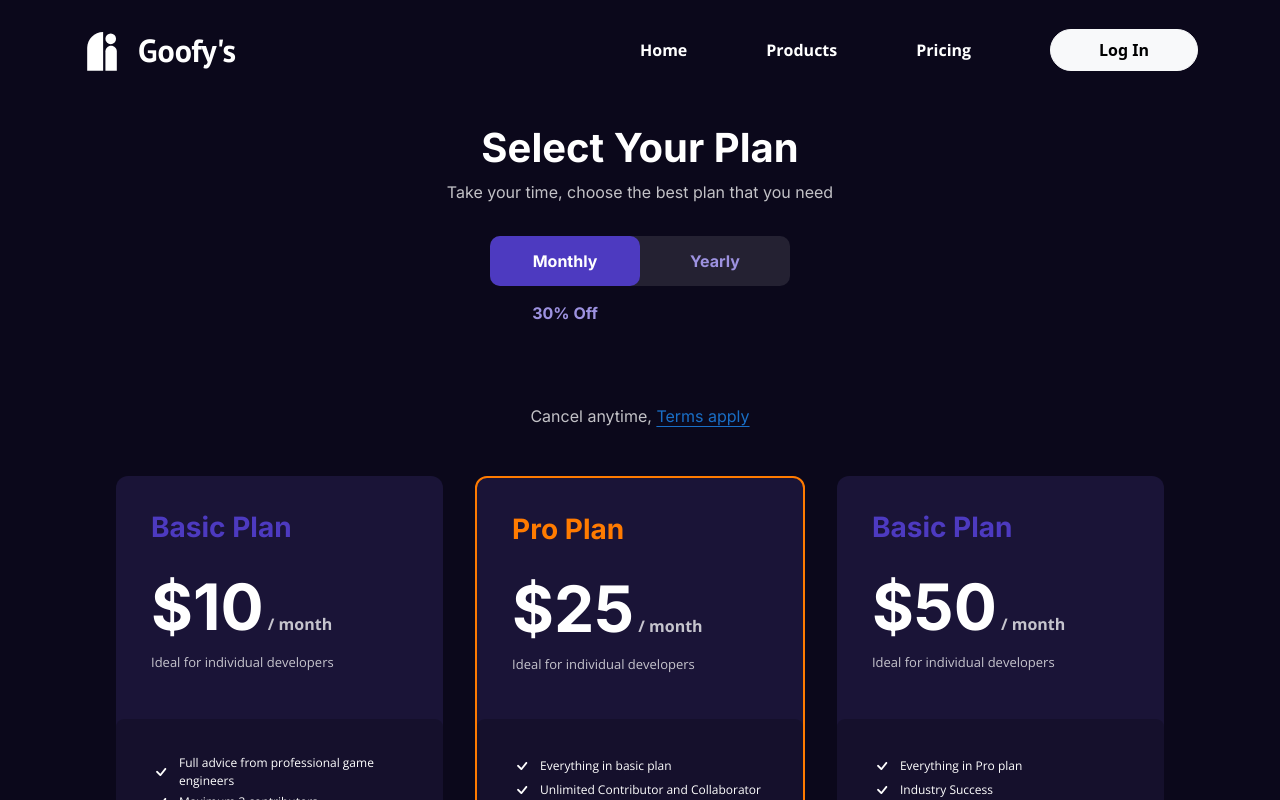
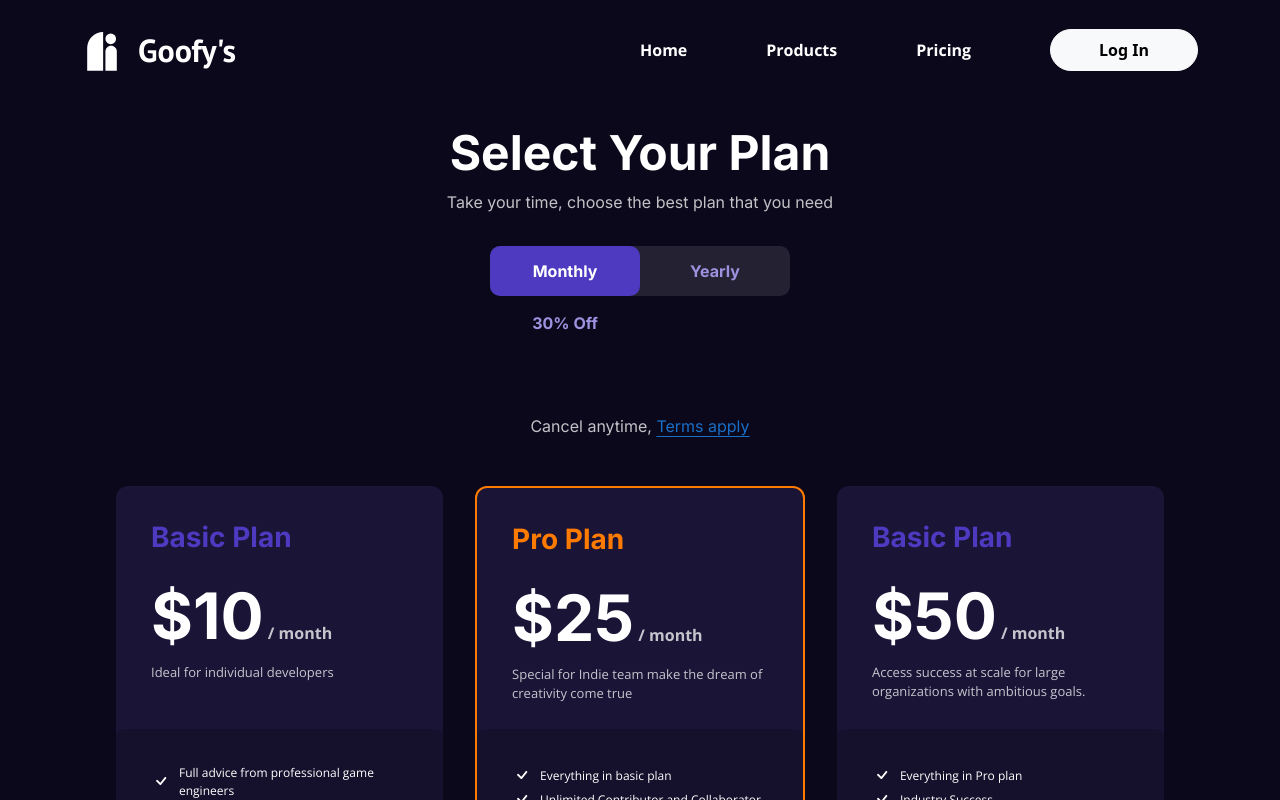
Before and after one commit to norman-andrians/goofys, a React (Create React App) app: page / in a window 1280 px wide. Shown: the top 800 px of the page. Built offline with nearby package versions, Linux system fonts and the light colour scheme.

Commit message:
just add header classes

```diff
--- a/src/assets/css/fonts.min.css
+++ b/src/assets/css/fonts.min.css
@@ -1 +1 @@
-@import"https://fonts.googleapis.com/css2?family=Inter:wght@400;600;700&family=Open+Sans:wght@400;700&family=PT+Sans:wght@400;700&display=swap";.ff-open-sans{font-family:"Open Sans",sans-serif}.ff-inter{font-family:"Inter",sans-serif}.ff-pt-sans{font-family:"PT Sans",sans-serif}/*# sourceMappingURL=fonts.min.css.map */
+@import"https://fonts.googleapis.com/css2?family=Inter:wght@400;600;700&family=Open+Sans:wght@400;700&family=PT+Sans:wght@400;700&display=swap";.ff-open-sans{font-family:"Open Sans",sans-serif}.ff-inter{font-family:"Inter",sans-serif}.ff-pt-sans{font-family:"PT Sans",sans-serif}.big-head{font-size:48px}/*# sourceMappingURL=fonts.min.css.map */
--- a/src/assets/sass/fonts.scss
+++ b/src/assets/sass/fonts.scss
@@ -3,3 +3,7 @@
 .ff-open-sans { font-family: "Open Sans", sans-serif; }
 .ff-inter { font-family: "Inter", sans-serif; }
 .ff-pt-sans { font-family: "PT Sans", sans-serif; }
+
+.big-head {
+    font-size: 48px;
+}
--- a/src/components/pages/pricing.jsx
+++ b/src/components/pages/pricing.jsx
@@ -30,7 +30,7 @@ function Pricing() {
     return <main className="pricing my-3">
         <section className="text-center text-white">
             <header className="py-2">
-                <h1 className="h1 fw-bold ff-inter">Select Your Plan</h1>
+                <h1 className="fw-bold ff-inter big-head">Select Your Plan</h1>
                 <div className="ff-inter opacity-75">Take your time, choose the best plan that you need</div>
             </header>
             <label onClick={togglePricingPlans} className="my-4">
@@ -51,7 +51,7 @@ function Pricing() {
                     name={"Pro Plan"}
                     price={proPrice}
                     unit={"month"}
-                    desc={"Ideal for individual developers"}
+                    desc={"Special for Indie team make the dream of creativity come true"}
                     benefits={Benefits.pro}
                     popular={true}
                 />
@@ -59,7 +59,7 @@ function Pricing() {
                     name={"Basic Plan"}
                     price={premiumPrice}
                     unit={"month"}
-                    desc={"Ideal for individual developers"}
+                    desc={"Access success at scale for large organizations with ambitious goals."}
                     benefits={Benefits.premium}
                 />
             </div>
```
Also changed, not shown: src/assets/css/main.min.css, 2 other files (tests, documents, lock files or other folders).
